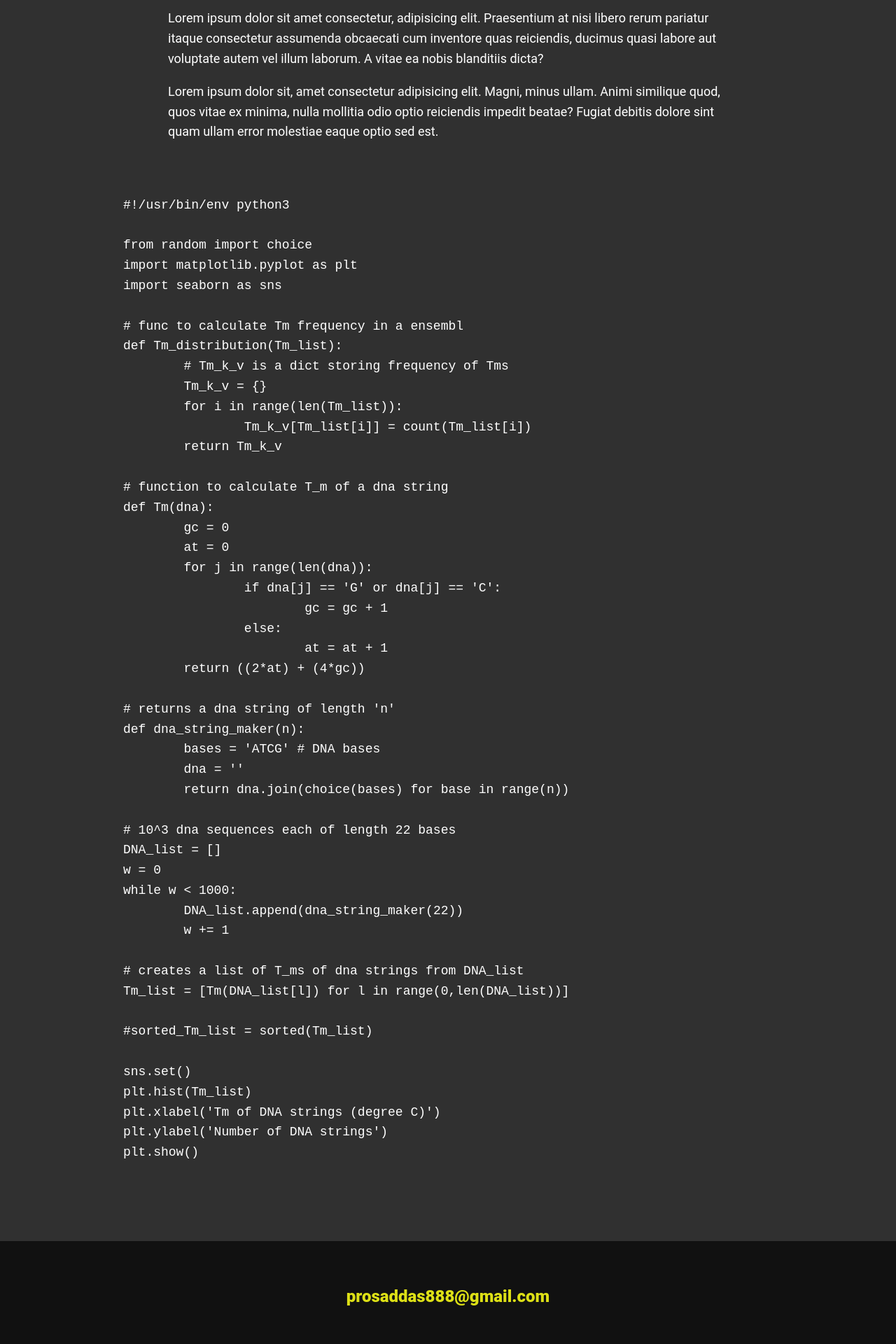
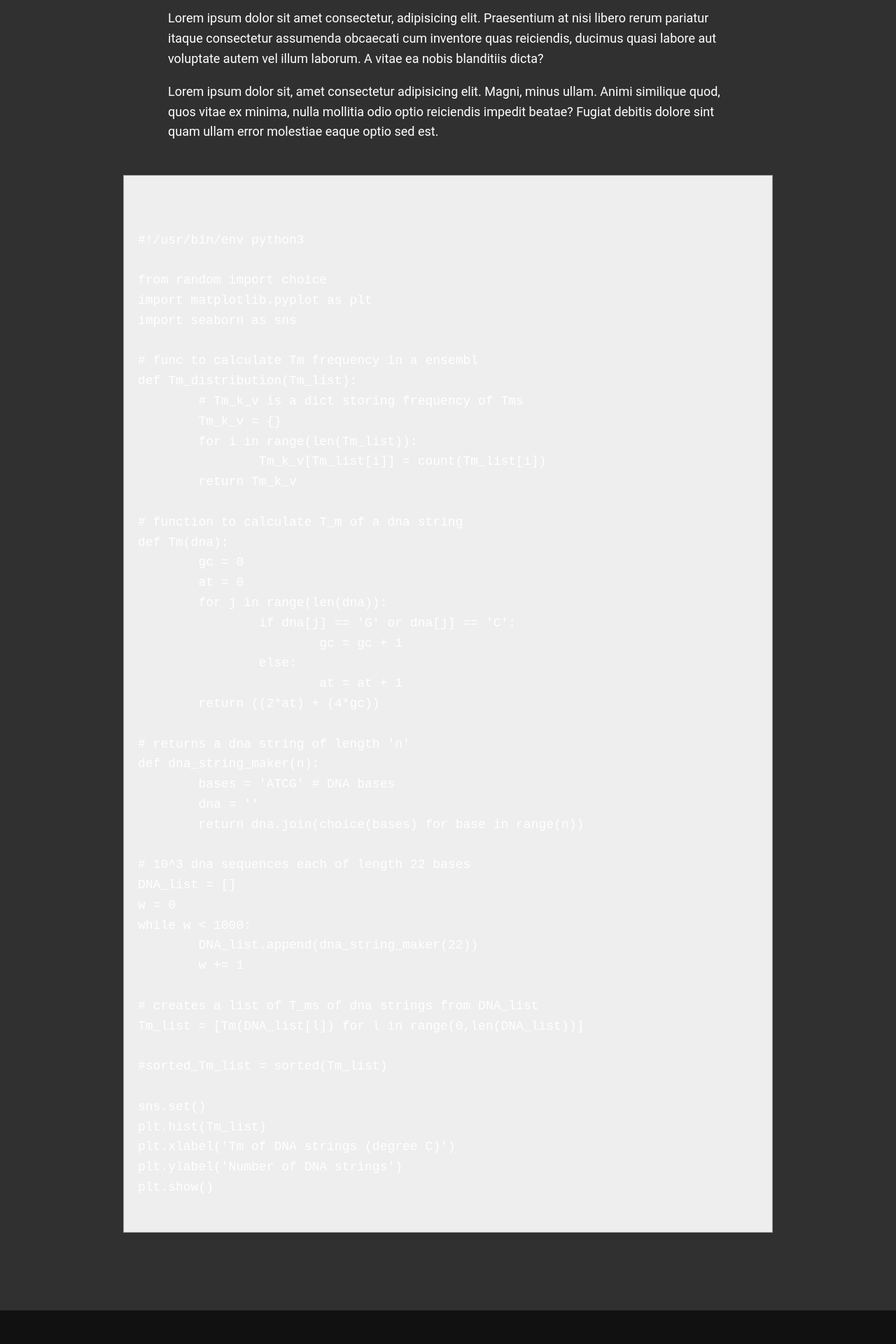
Before and after one commit to Prosaddas/prosaddas.github.io, a Jekyll site: the page portfolio-item_01.html, which Jekyll copies as it is, in a window 1280 px wide. Shown: the part 1193-3113 px from the top of the page at 70% size. Built offline with Jekyll 4.4.1, drawn with Linux system fonts in a browser that asks for light colours; nearby versions of some CDN libraries.

Commit message:
Update style.css

```diff
--- a/css/style.css
+++ b/css/style.css
@@ -520,3 +520,11 @@ header {
     margin-left: auto;
     margin-right: auto;
 }
+
+/* style to display inline codes */
+pre code {
+  background-color: #eee;
+  border: 1px solid #999;
+  display: block;
+  padding: 20px;
+}
```
